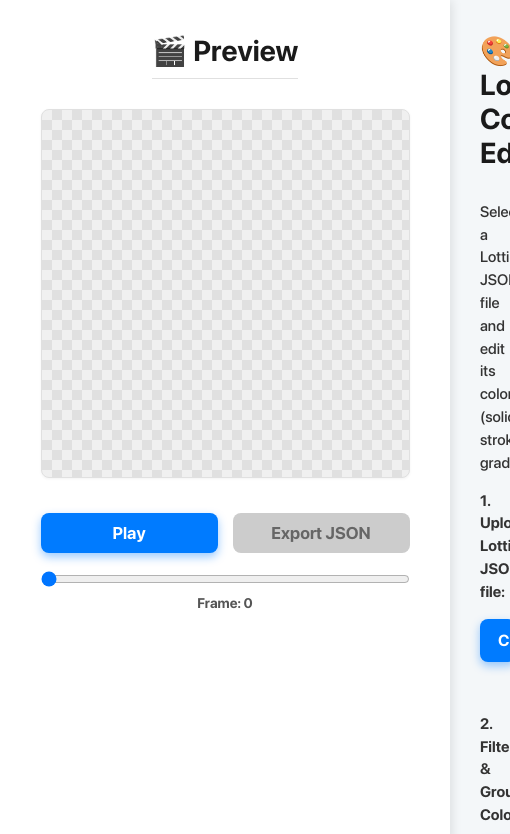
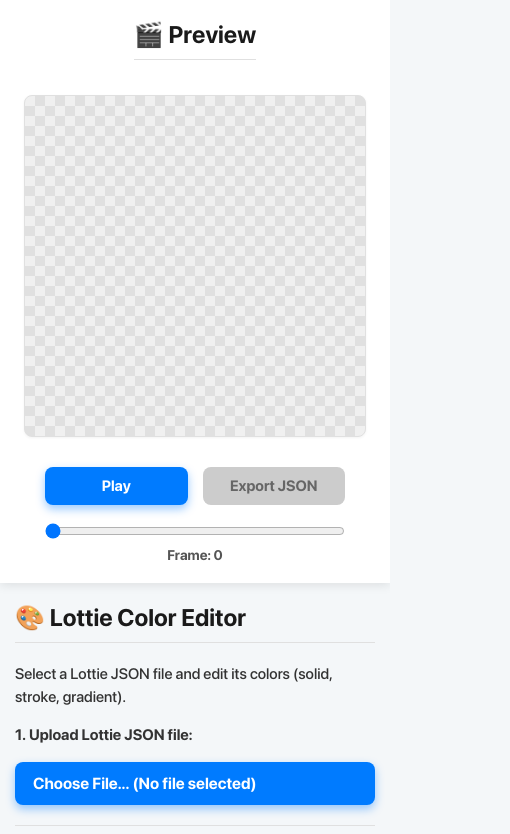
Before and after one commit to thegbu/lottie-editor, a plain HTML site: page index.html in a window 390 px wide. Shown: the top 834 px of the page, 510 px wide, since content can reach past the window. Drawn offline with nearby package versions, Linux system fonts and the light colour scheme.

Commit message:
Fix responsive layout

```diff
--- a/index.html
+++ b/index.html
@@ -1,9 +1,10 @@
 <!DOCTYPE html>
 <html lang="en">
   <head>
-  <meta charset="UTF-8">
+    <meta charset="UTF-8" />
     <title>Lottie Color Editor</title>
-  <link rel="stylesheet" href="style.css">
+    <meta name="viewport" content="width=device-width, initial-scale=1.0" />
+    <link rel="stylesheet" href="style.css" />
     <script src="https://cdnjs.cloudflare.com/ajax/libs/bodymovin/5.12.2/lottie.min.js"></script>
   </head>
   <body>
@@ -14,16 +15,20 @@
       <div id="controls">
         <div>
           <button id="playPauseBtn" class="action-btn">Play</button>
-        <button id="exportBtn" class="action-btn" disabled>Export JSON</button>
+          <button id="exportBtn" class="action-btn" disabled>
+            Export JSON
+          </button>
         </div>
-      <input type="range" id="frameSlider" min="0" max="100" value="0">
+        <input type="range" id="frameSlider" min="0" max="100" value="0" />
         <span id="frameLabel">Frame: 0</span>
       </div>
     </div>
 
     <div id="editor-panel">
       <h2>🎨 Lottie Color Editor</h2>
-    <p>Select a Lottie JSON file and edit its colors (solid, stroke, gradient).</p>
+      <p>
+        Select a Lottie JSON file and edit its colors (solid, stroke, gradient).
+      </p>
 
       <div class="file-input-section">
         <p>1. Upload Lottie JSON file:</p>
@@ -31,7 +36,12 @@
         <label for="fileInput" id="customFileInputLabel">
           Choose File... (No file selected)
         </label>
-        <input type="file" id="fileInput" accept=".json" style="display: none;" />
+        <input
+          type="file"
+          id="fileInput"
+          accept=".json"
+          style="display: none"
+        />
       </div>
 
       <div id="editor-controls">
@@ -40,11 +50,15 @@
           <button data-filter="All" class="filter-btn active">All</button>
           <button data-filter="Fill" class="filter-btn">Fill</button>
           <button data-filter="Stroke" class="filter-btn">Stroke</button>
-            <button data-filter="Gradient Fill" class="filter-btn">Gradient Fill</button>
-            <button data-filter="Gradient Stroke" class="filter-btn">Gradient Stroke</button>
+          <button data-filter="Gradient Fill" class="filter-btn">
+            Gradient Fill
+          </button>
+          <button data-filter="Gradient Stroke" class="filter-btn">
+            Gradient Stroke
+          </button>
         </div>
         <div id="dedupe-group">
-            <input type="checkbox" id="groupDuplicates" checked>
+          <input type="checkbox" id="groupDuplicates" checked />
           <label for="groupDuplicates">Group duplicate colors</label>
         </div>
       </div>
--- a/style.css
+++ b/style.css
@@ -35,8 +35,7 @@ body {
   margin: 0;
   background: var(--bg-main);
   display: flex;
-  height: 100vh;
-  overflow: hidden;
+  overflow-x: hidden;
   color: var(--text-main);
 }
 
@@ -58,7 +57,7 @@ p {
 #player-panel {
   width: 40%;
   max-width: 580px;
-  min-width: 450px;
+  min-width: 350px;
   background: var(--bg-panel);
   box-shadow: 2px 0 10px rgba(0, 0, 0, 0.1);
   display: flex;
@@ -348,3 +347,86 @@ p {
 #editor-panel > p:last-of-type {
   font-family: "SF Pro Display Bold", sans-serif;
 }
+
+@media (max-width: 1024px) {
+  body {
+    overflow-y: auto;
+  }
+
+  #player-panel {
+    width: 100%;
+    max-width: none;
+    min-width: 0;
+    box-shadow: 0 2px 10px rgba(0, 0, 0, 0.1);
+    padding-bottom: 30px;
+  }
+
+  #editor-panel {
+    padding: 20px;
+  }
+
+  #anim {
+    width: 80%;
+    max-width: 400px;
+    margin: 20px auto;
+  }
+
+  #controls {
+    width: 80%;
+    max-width: 400px;
+  }
+
+  #controls div {
+    flex-direction: row;
+  }
+
+  #colors {
+    grid-template-columns: repeat(auto-fill, minmax(150px, 1fr));
+    gap: 20px;
+  }
+}
+
+@media (max-width: 768px) {
+  body {
+    flex-direction: column;
+  }
+
+  #player-panel,
+  #editor-panel {
+    padding: 0 15px;
+  }
+
+  #anim {
+    width: 95%;
+    margin: 15px auto;
+  }
+
+  #controls {
+    width: 95%;
+    max-width: 300px;
+  }
+
+  #controls div {
+    flex-direction: row;
+  }
+
+  #filter-buttons {
+    flex-wrap: wrap;
+  }
+
+  #colors {
+    grid-template-columns: repeat(auto-fill, minmax(120px, 1fr));
+    gap: 10px;
+  }
+
+  h2 {
+    font-size: 1.5em;
+  }
+
+  .action-btn,
+  #playPauseBtn,
+  #exportBtn {
+    font-size: 15px;
+    padding: 10px 15px;
+  }
+}
```
Lines whose indentation alone changed are shown as unchanged.
